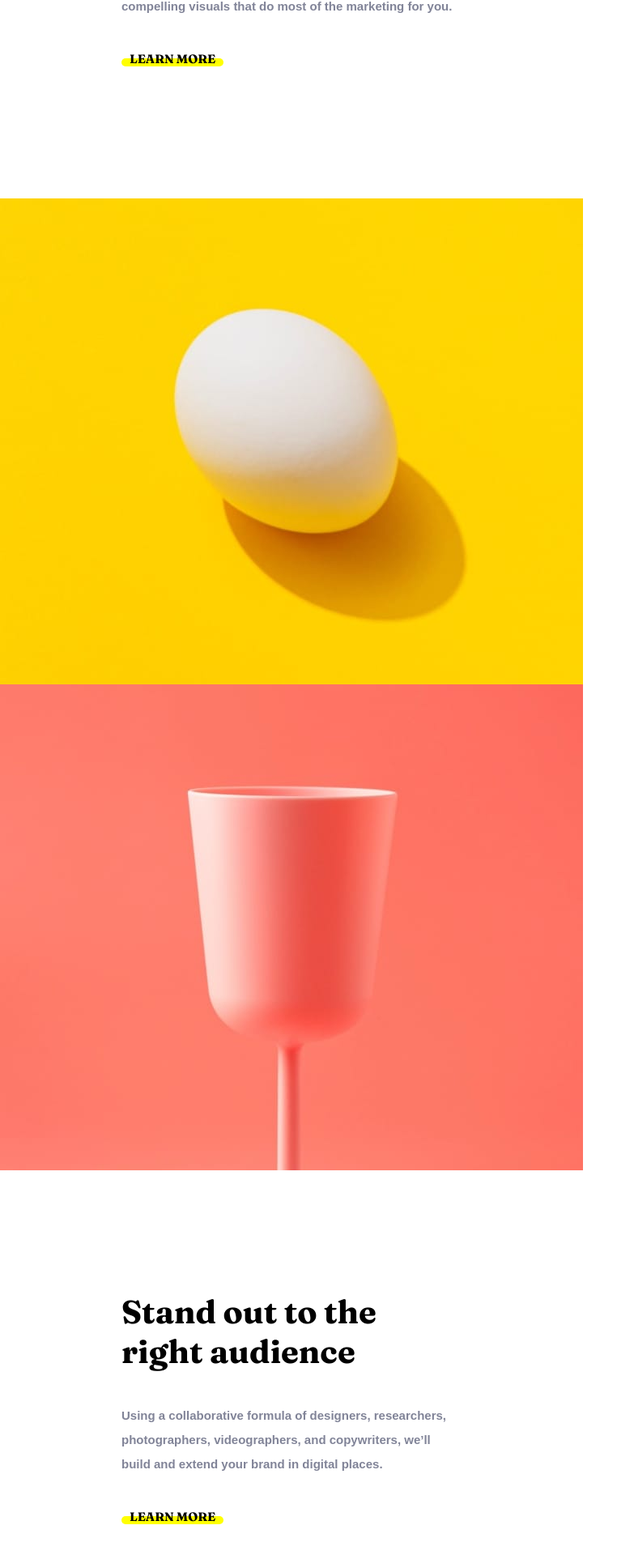
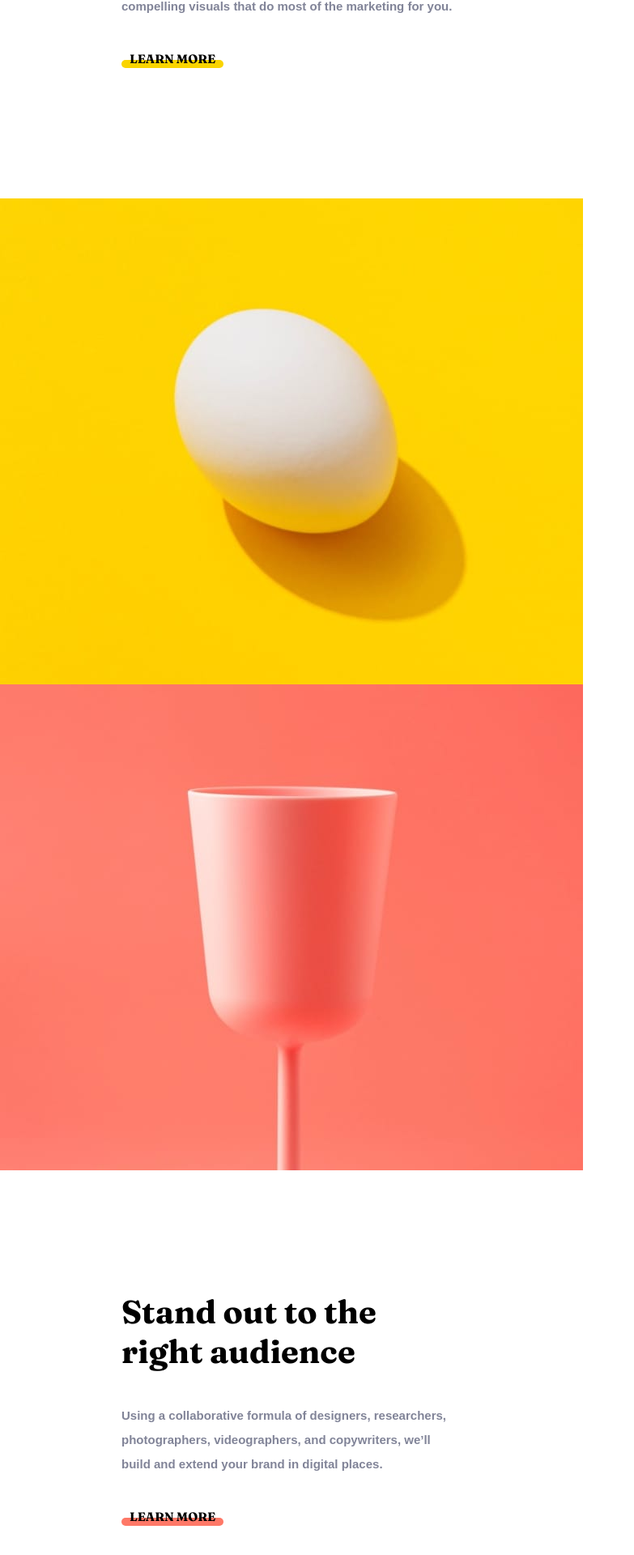
Before and after one commit to Barna-Molnar/sunnyside-agency-react, a React (Create React App) app: page / in a window 1280 px wide. Shown: the part 1155-3075 px from the top of the page at 81% size, without its empty margins (0-783 px from the left). Built offline with nearby package versions, Linux system fonts and the light colour scheme.

Commit message:
dynamic underLineColor on Card

```diff
--- a/src/components/CardNoImg.jsx
+++ b/src/components/CardNoImg.jsx
@@ -30,19 +30,26 @@ const CardStyles = styled.div`
   button::before {
     content: '';
     position: absolute;
-    bottom: 0;
+    bottom: -2px;
     left: 0;
     right: 0;
     height: 1rem;
-    background-color: yellow;
+    background-color: ${(props) =>
+      props.underLineColor === 'yellow' ? 'var(--yellow)' : 'var(--soft-red)'};
     border-radius: 5px;
     z-index: -100;
   }
 `;
 
-export default function CardNoImg({ title, para, button = 'Learn More' }) {
+export default function CardNoImg({
+  title,
+  para,
+  button = 'Learn More',
+  underLineColor,
+}) {
+  console.log(underLineColor);
   return (
-    <CardStyles>
+    <CardStyles underLineColor={underLineColor}>
       <h2 className="font-f">{title}</h2>
       <p>{para}</p>
       <button className="font-f">{button}</button>
--- a/src/components/Cards.jsx
+++ b/src/components/Cards.jsx
@@ -21,6 +21,7 @@ export default function Cards() {
         para={
           'We are a full-service creative agency specializing in helping brands grow fast. Engage your clients through compelling visuals that do most of the marketing for you.'
         }
+        underLineColor="yellow"
       />
       <CardNoText bckImg={Egg} />
       <CardNoText bckImg={Cup} />
@@ -29,6 +30,7 @@ export default function Cards() {
         para={
           'Using a collaborative formula of designers, researchers, photographers, videographers, and copywriters, we’ll build and extend your brand in digital places. '
         }
+        underLineColor="red"
       />
       {/* <Card bckImg={Cherry} title />
       <Card bckImg={Orange} title /> */}
```
